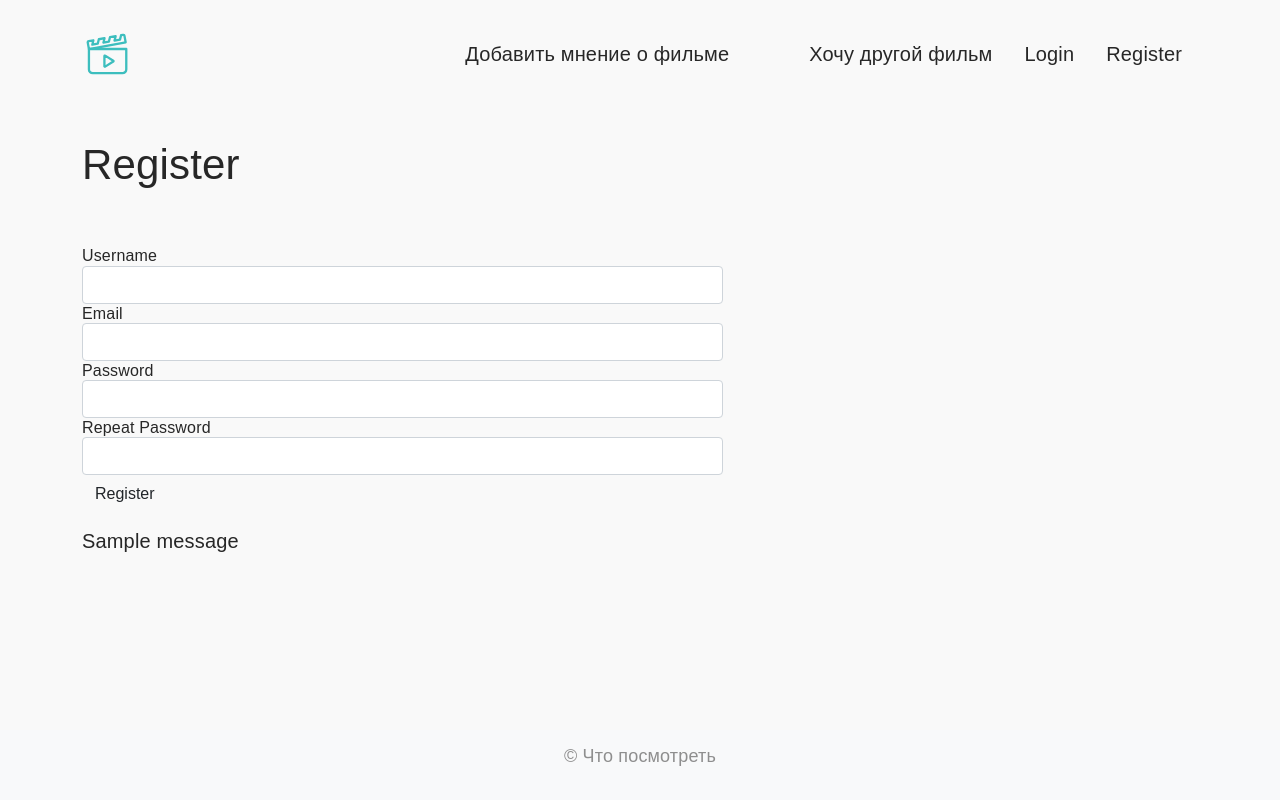
After one commit to Bazulenkov/what_to_watch, a Flask app: page /auth/register in a window 1280 px wide. The commit adds this page. Run offline with Flask 3, Linux system fonts and the light colour scheme; tables that the repository leaves empty hold one stand-in row (values such as "Sample post"); one stand-in notice (Sample message) is shown; some libraries are stand-ins or nearby versions; some web fonts are replaced.

Commit message:
feat: all done. Before app factory.

```diff
--- /dev/null
+++ b/opinions_app/auth/__init__.py
@@ -0,0 +1,5 @@
+from flask import Blueprint
+
+bp = Blueprint("auth", __name__, url_prefix="/auth", template_folder="templates")
+
+from . import routes
--- /dev/null
+++ b/opinions_app/auth/forms.py
@@ -0,0 +1,32 @@
+from flask_wtf import FlaskForm
+from wtforms import StringField, PasswordField, BooleanField, SubmitField
+from wtforms.validators import DataRequired, Email, EqualTo, ValidationError
+
+from .models import User
+
+
+class LoginForm(FlaskForm):
+    username = StringField("Username", validators=[DataRequired()])
+    password = PasswordField("Password", validators=[DataRequired()])
+    remember_me = BooleanField("Remember Me")
+    submit = SubmitField("Log In")
+
+
+class RegistrationForm(FlaskForm):
+    username = StringField("Username", validators=[DataRequired()])
+    email = StringField("Email", validators=[DataRequired(), Email()])
+    password = PasswordField("Password", validators=[DataRequired()])
+    password2 = PasswordField(
+        "Repeat Password", validators=[DataRequired(), EqualTo("password")]
+    )
+    submit = SubmitField("Register")
+
+    def validate_username(self, username):
+        user = User.query.filter_by(username=username.data).first()
+        if user is not None:
+            raise ValidationError("Please use a different username.")
+
+    def validate_email(self, email):
+        user = User.query.filter_by(email=email.data).first()
+        if user is not None:
+            raise ValidationError("Please use a different email address.")
--- /dev/null
+++ b/opinions_app/auth/routes.py
@@ -0,0 +1,48 @@
+from urllib.parse import urlsplit
+
+from flask import request, redirect, url_for, flash, render_template
+from flask_login import current_user, login_user, logout_user
+
+from opinions_app import db
+from . import bp
+from .forms import LoginForm, RegistrationForm
+from .models import User
+
+
+@bp.route("/register", methods=("GET", "POST"))
+def register():
+    if current_user.is_authenticated:
+        return redirect(url_for("index"))
+    form = RegistrationForm()
+    if form.validate_on_submit():
+        user = User(username=form.username.data, email=form.email.data)
+        user.set_password(form.password.data)
+        db.session.add(user)
+        db.session.commit()
+        flash("Congratulations, you are now a registered user!")
+        return redirect(url_for("auth.login"))
+    return render_template("auth/register.html", title="Register", form=form)
+
+
+@bp.route("/login", methods=("GET", "POST"))
+def login():
+    if current_user.is_authenticated:
+        return redirect(url_for("index_view"))
+    form = LoginForm()
+    if form.validate_on_submit():
+        user = User.query.filter_by(username=form.username.data).first()
+        if user is None or not user.check_password(form.password.data):
+            flash("Invalid username or password")
+            return redirect(url_for("auth.login"))
+        login_user(user, remember=form.remember_me.data)
+        next_page = request.args.get("next")
+        if not next_page or urlsplit(next_page).netloc != "":
+            next_page = url_for("index_view")
+        return redirect(next_page)
+    return render_template("auth/login.html", form=form)
+
+
+@bp.route("/logout")
+def logout():
+    logout_user()
+    return redirect(url_for("index_view"))
--- /dev/null
+++ b/opinions_app/auth/templates/auth/register.html
@@ -0,0 +1,27 @@
+{% extends 'base.html' %}
+{% import 'bootstrap/wtf.html' as wtf %}
+{% block title %} Register {% endblock %}
+{% block content %}
+    <main>
+        <section class="container my-5">
+            <div class="row">
+                <h1>Register</h1>
+                <div class="col-12 col-lg-7 my-5">
+
+                    {{ wtf.quick_form(form) }}
+
+                    <p class="py-3 mb-3">
+                        {% with messages = get_flashed_messages() %}
+                            {% if messages %}
+                                {% for message in messages %}
+                                    {{ message }}
+                                {% endfor %}
+                            {% endif %}
+                        {% endwith %}
+                    </p>
+                </div>
+
+            </div>
+        </section>
+    </main>
+{% endblock %}
--- a/opinions_app/templates/header.html
+++ b/opinions_app/templates/header.html
@@ -17,6 +17,25 @@
                             Хочу другой фильм
                         </a>
                     </li>
+                    <li>
+                        {% if current_user.is_anonymous %}
+                            <li>
+                                <a class="nav-link"
+                                   href="{{ url_for('auth.login') }}">Login</a>
+                            </li>
+                            <li>
+                                <a class="nav-link"
+                                   href="{{ url_for('auth.register') }}">Register</a>
+                            </li>
+                        {% else %}
+                            <li class="nav-link">
+                                {{ current_user.username }}
+                            </li>
+                            <li>
+                                <a class="nav-link" href="{{ url_for('auth.logout') }}">Logout</a>
+                            </li>
+                        {% endif %}
+                    </li>
                 </ul>
             </div>
         </div>
--- a/opinions_app/views.py
+++ b/opinions_app/views.py
@@ -1,6 +1,7 @@
 from random import randrange
 
 from flask import abort, render_template, flash, redirect, url_for
+from flask_login import login_required
 
 from opinions_app import app, db
 from opinions_app.forms import OpinionForm
@@ -24,6 +25,7 @@ def index_view():
 
 
 @app.route("/add", methods=["GET", "POST"])
+@login_required
 def add_opinion_view():
     form = OpinionForm()
     if form.validate_on_submit():
--- a/requirements.txt
+++ b/requirements.txt
@@ -2,3 +2,6 @@ Flask==2.3.2
 python-dotenv==1.0.0
 Flask-WTF==1.1.1
 Flask-Migrate==4.0.4
+flask-login==0.6.2
+email-validator==2.0.0
+flask-bootstrap
```
Also changed, not shown: migrations/versions/ca317c2f879d_.py (added, +48 -0 lines), opinions_app/__init__.py (+23 -7 lines), opinions_app/auth/models.py (added, +32 -0 lines), opinions_app/auth/templates/auth/login.html (added, +26 -0 lines), opinions_app/auth/templates/auth/logout.html (added, +10 -0 lines).
